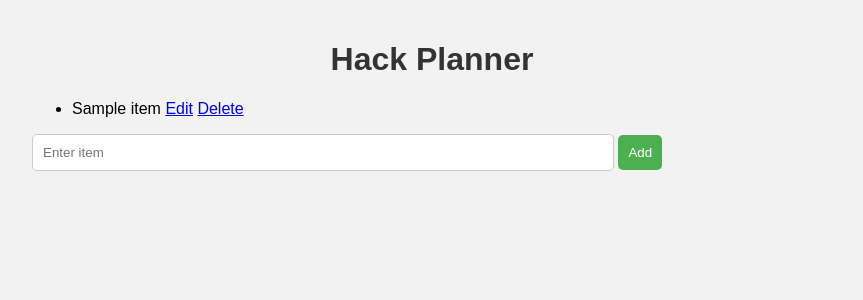
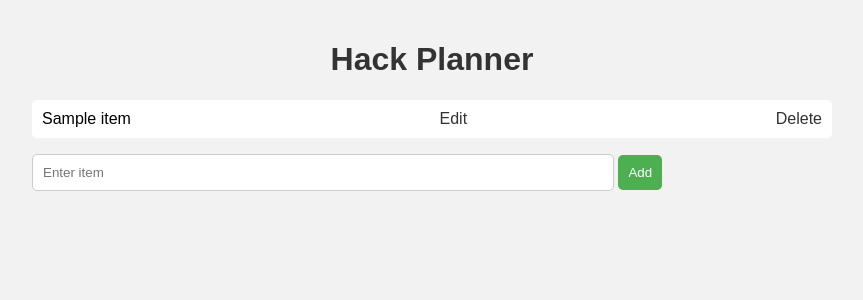
Before and after one commit to larsyaeger/hack-planner, a Flask app: template templates/checklist.html in a window 1280 px wide. Shown: the top 300 px of the page, without its empty margins (208-1071 px from the left). Run offline with Flask 3, Linux system fonts and the light colour scheme; the template is opened without the code that fills it: most values are stand-ins (such as "Sample title", 1, 10 or a date in 2020).

Commit message:
add class to ul to fix styling

```diff
--- a/templates/checklist.html
+++ b/templates/checklist.html
@@ -11,7 +11,7 @@
   <body>
     <div class="container">
       <h1>Hack Planner</h1>
-      <ul>
+      <ul class="checklist-items">
         {% for item in items %}
         <li>
           {{item}}
```
